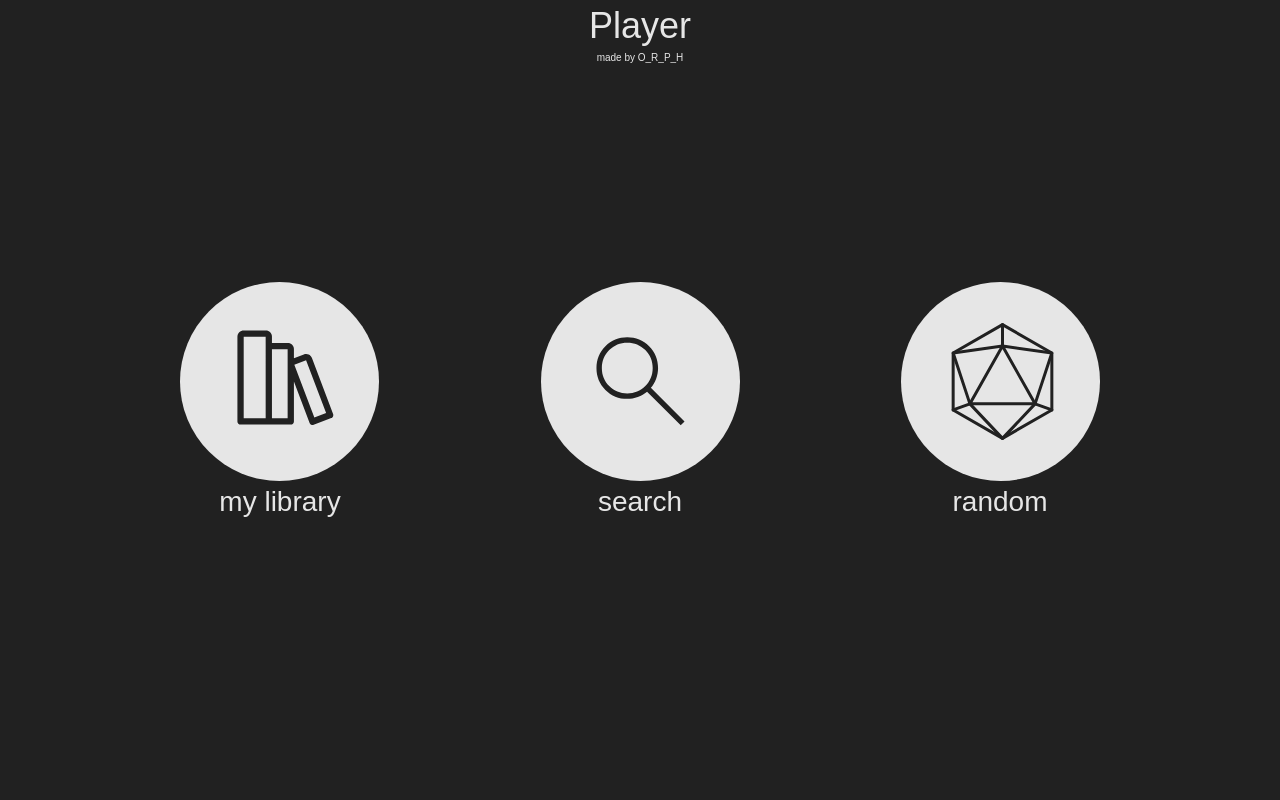
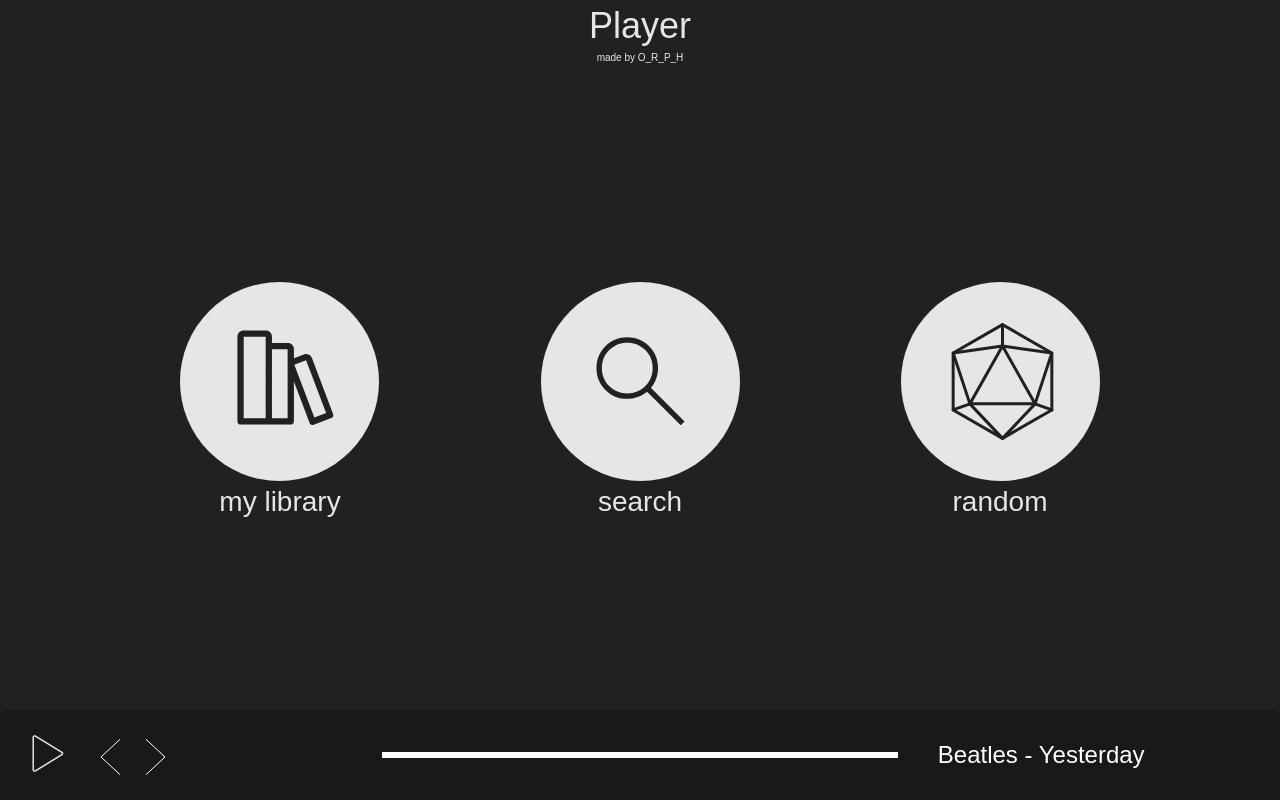
Before and after one commit to O-R-P-H/el, a Vue app: page / in a window 1280 px wide. Both pictures are taken after a click on the button "Enter". Built offline with nearby package versions, Linux system fonts and the light colour scheme.

Commit message:
плэй бар начало

```diff
--- a/src/pages/player.vue
+++ b/src/pages/player.vue
@@ -43,6 +43,7 @@ export default {
 </div>
 
 <transition name="fade">
+  <div>
       <div v-if="searchbarvisible ===false" class="main_container">
         <div :class="{ 'animate':animate }" class="block">
           <img src="../../public/img/my_library.svg" alt="library">
@@ -57,8 +58,22 @@ export default {
           <p class="subtitles">random</p>
         </div>
       </div>
+  </div>
 </transition>
+<div class="play_block">
+  <div class="buttons">
+    <img id="play" src="../../public/img/play.svg">
+    <img id="back" src="../../public/img/next.svg">
+    <img id="next" src="../../public/img/next.svg">
+  </div>
 
+    <div class="line">
+    </div>
+
+  <div class="song">
+    Beatles - Yesterday
+  </div>
+</div>
   <transition  name="slide" appear>
     <search-bar v-if="searchbarvisible === true"></search-bar>
   </transition>
@@ -68,7 +83,40 @@ export default {
 </template>
 
 <style scoped>
+.song{
+  text-indent: 40px;
+  width: 30vw;
+  font-family: "Anonymous Pro", sans-serif;
+  font-size: 24px;
+  color: #FFFF;
+}
+.buttons{
+  width: 30vw;
+}
+.line{
+  width: 40vw;
+  height: 0px;
+  border: 3px solid #FFFF;
+}
 
+#next{
+  rotate: 180deg;
+}
+#play{
+  margin-left: 20px;
+  margin-right: 2vw;
+}
+
+.play_block{
+  align-items: center;
+  background-color: #1A1919;
+  position: fixed;
+  display: flex;
+  border-radius: 8px 8px 0 0;
+  bottom: 0;
+  height: 90px;
+  width: 100vw;
+}
 
 @keyframes scaleAnimation {
   0% { transform: scale(0.9); }
```
Also changed, not shown: public/img/next.svg (added), public/img/play.svg (added). Lines whose indentation alone changed are shown as unchanged.
